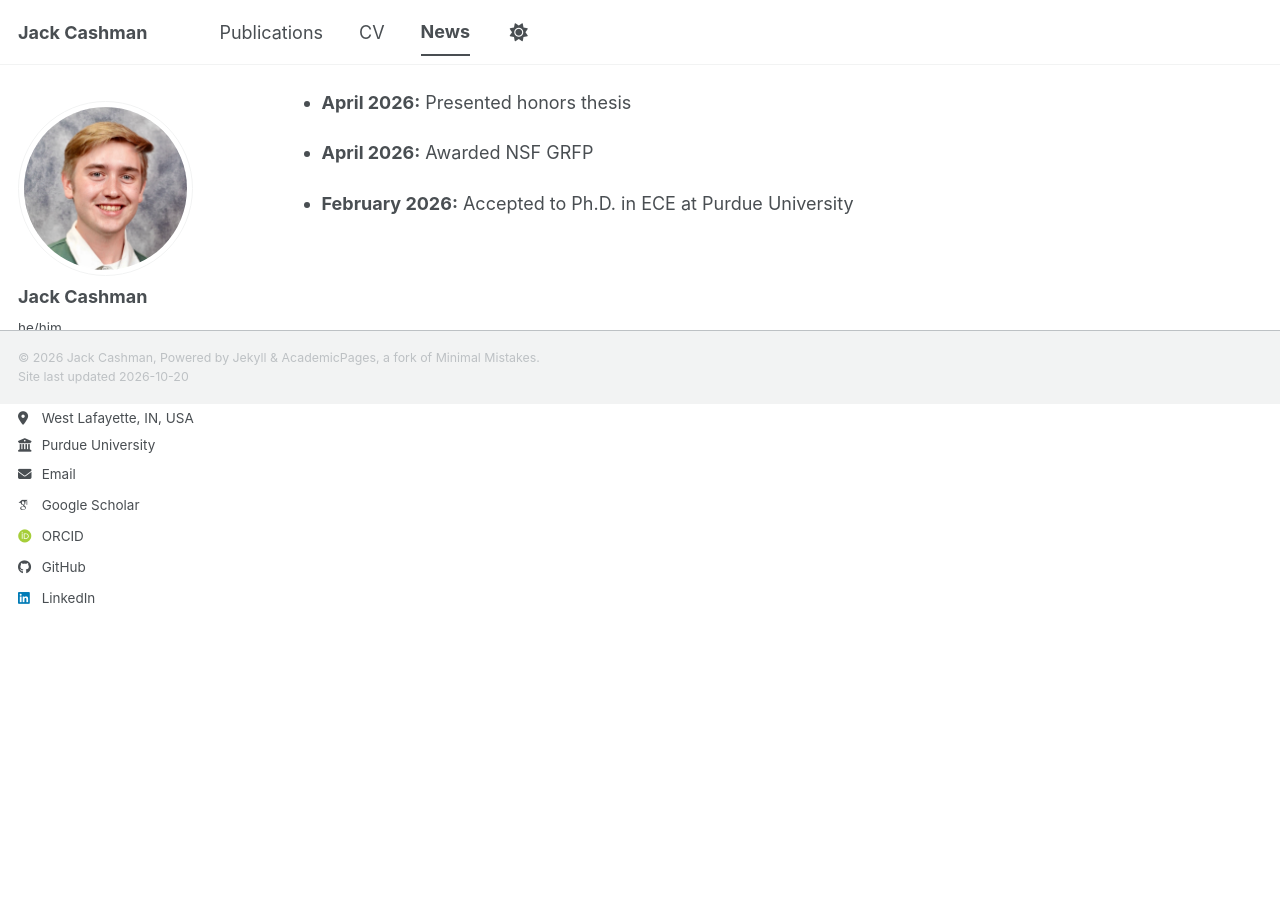
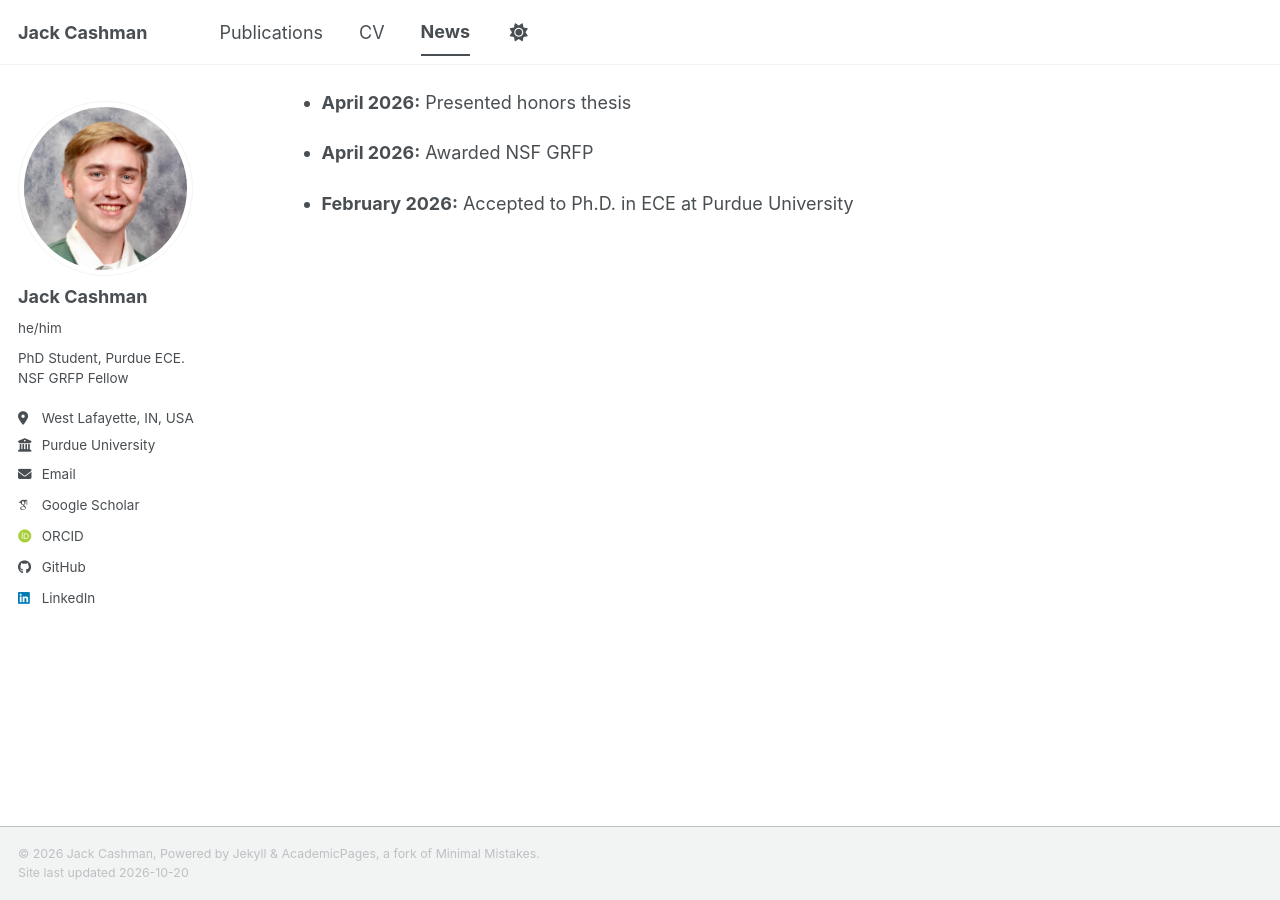
Before and after one commit to cashmanjack/cashmanjack.github.io, a Jekyll site: the page built from _pages/news.md, in a window 1280 px wide and 900 px high, scrolled down 159 px. Built offline with Jekyll 4.4.1, drawn with Linux system fonts in a browser that asks for light colours; some web fonts are replaced; a script bundle is joined from its source files by our own code; library files that are not in the unit come from our copies; before the commit the page ends 900 px from its top, so only the background shows below that.

Commit message:
Keep footer from overlapping the fixed sidebar on short pages
Co-Authored-By: Claude Opus 5.5 <noreply@anthropic.com>
Claude-Session: https://claude.ai/code/session_01WZjLALMZmY6CpvsVnUgF5d

```diff
--- a/_sass/layout/_footer.scss
+++ b/_sass/layout/_footer.scss
@@ -15,6 +15,12 @@
 
   /* keep footer in normal document flow so custom widgets do not overlap content */
   height: auto;
+
+  /* sit above the fixed sidebar (z-index 10) but below the masthead (20), so
+     when you scroll to the bottom the footer cleanly covers the sidebar
+     instead of the two texts drawing over each other */
+  position: relative;
+  z-index: 15;
 
   margin-top: 3em;
 
--- a/_sass/layout/_page.scss
+++ b/_sass/layout/_page.scss
@@ -13,6 +13,13 @@
 
   @include breakpoint($x-large) {
     max-width: $x-large;
+  }
+
+  /* The sidebar is fixed at full viewport height on wide screens. Keep the
+     content area at least that tall so the footer on short pages (like News)
+     starts below the fold instead of landing on top of the sidebar links. */
+  @media screen and (min-width: $sidebar-screen-min-width) {
+    min-height: calc(100vh - #{$masthead-height});
   }
 }
 
```
